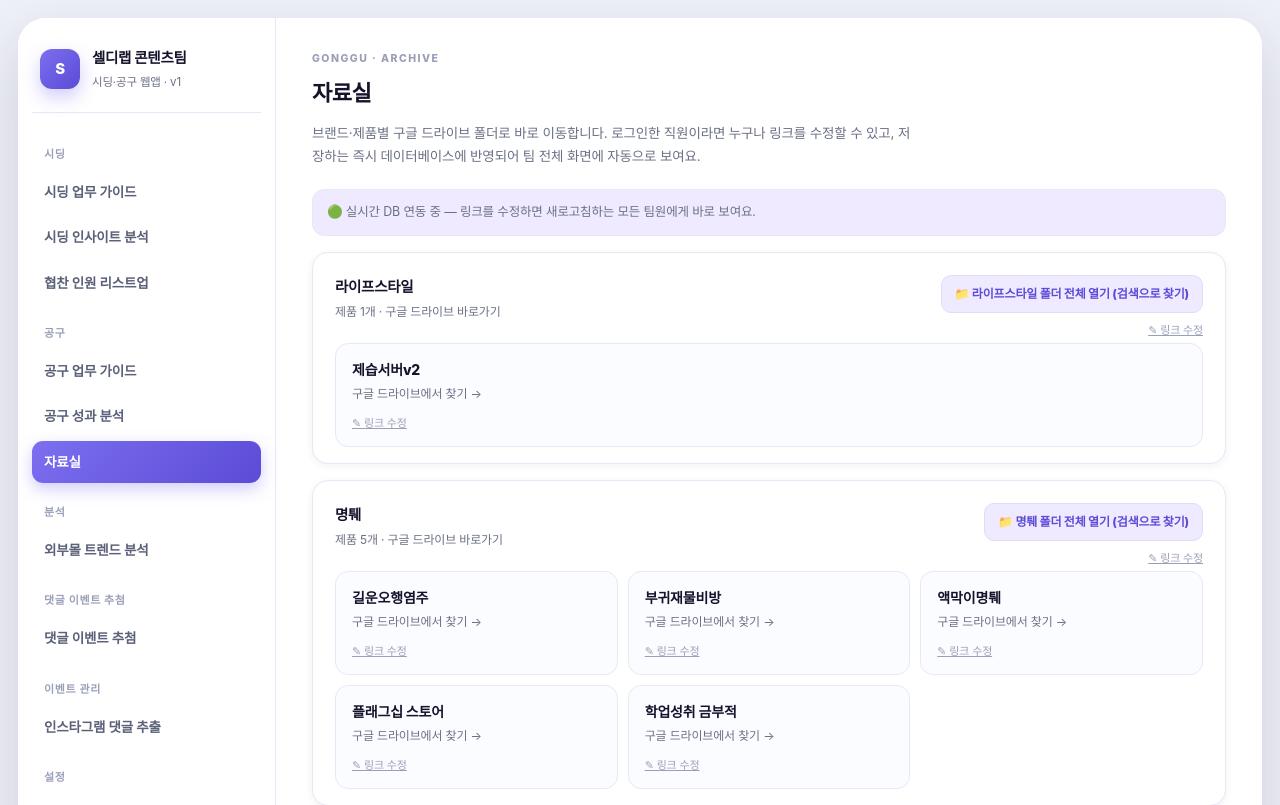
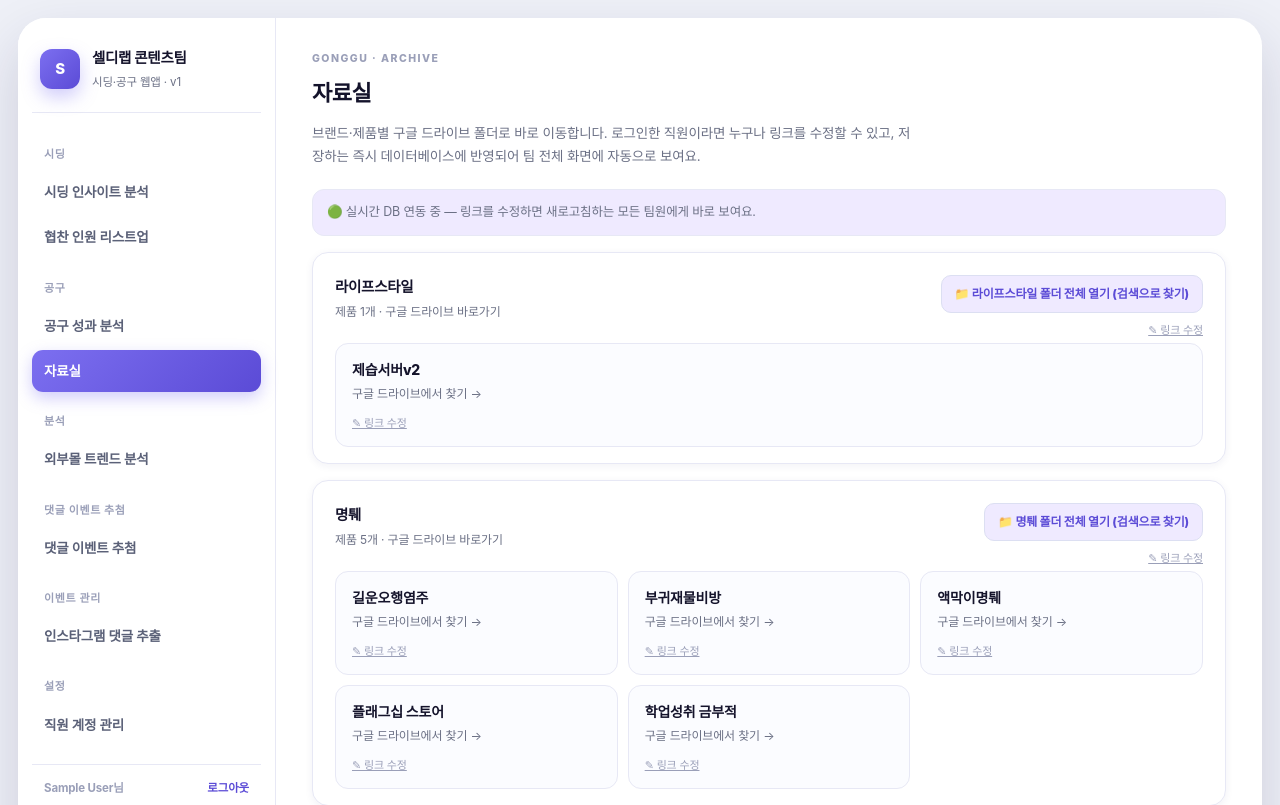
Before and after one commit to on960608/celdylab-webapp, a Flask app: page /archive in a window 1280 px wide. Shown: the top 805 px of the page. Run offline with Flask 3, Linux system fonts and the light colour scheme; the visitor is signed in with stand-in values (Sample User, id 1); data comes from the database, SQL or seed files in the repository; some web fonts are replaced.

Commit message:
사이드바에서 시딩/공구 업무 가이드 메뉴 링크 삭제

```diff
--- a/celdylab-webapp/templates/base.html
+++ b/celdylab-webapp/templates/base.html
@@ -17,14 +17,12 @@
 
     <div class="nav-label">시딩</div>
     <nav class="nav-group">
-      <a class="nav-link {{ 'active' if request.endpoint == 'seeding' else '' }}" href="{{ url_for('seeding') }}">시딩 업무 가이드</a>
       <a class="nav-link {{ 'active' if request.endpoint == 'insight.index' else '' }}" href="{{ url_for('insight.index') }}">시딩 인사이트 분석</a>
       <a class="nav-link {{ 'active' if request.endpoint == 'listup.index' else '' }}" href="{{ url_for('listup.index') }}">협찬 인원 리스트업</a>
     </nav>
 
     <div class="nav-label">공구</div>
     <nav class="nav-group">
-      <a class="nav-link {{ 'active' if request.endpoint == 'gonggu' else '' }}" href="{{ url_for('gonggu') }}">공구 업무 가이드</a>
       <a class="nav-link {{ 'active' if request.endpoint == 'gongu.index' else '' }}" href="{{ url_for('gongu.index') }}">공구 성과 분석</a>
       <a class="nav-link {{ 'active' if request.endpoint == 'archive' else '' }}" href="{{ url_for('archive') }}">자료실</a>
     </nav>
```
